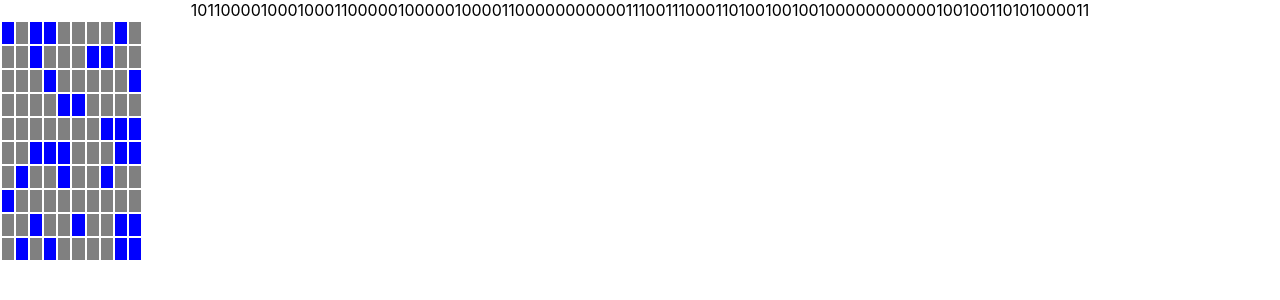
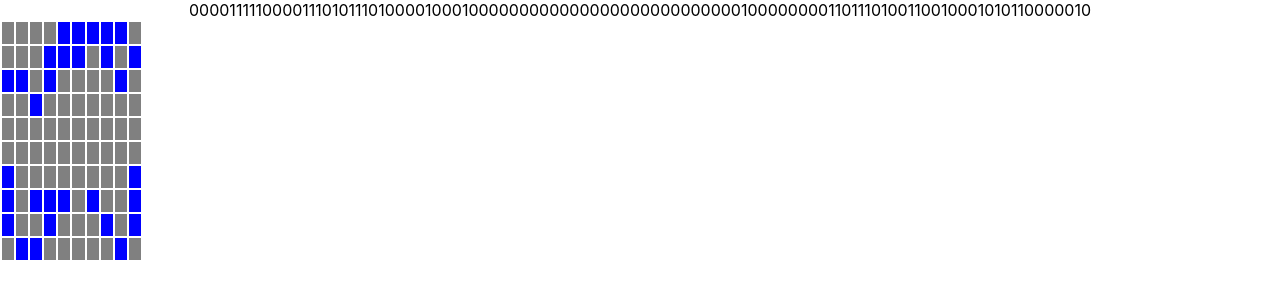
Before and after one commit to OmriS1996/game-of-life, a React (Create React App) app: page / in a window 1280 px wide. Both pictures are taken after a click on the button "Start Game". Shown: the top 300 px of the page. Built offline with nearby package versions, Linux system fonts and the light colour scheme.

Commit message:
MVP!
working mvp with the ability to change the size and the starting precentage of cells, needs some code cleanup

```diff
--- a/src/Components/Engine/Conway Rules/ConwayRules.jsx
+++ b/src/Components/Engine/Conway Rules/ConwayRules.jsx
@@ -1,6 +1,6 @@
 export default function ConwayRules(array) {
   console.log(array);
-  let nextArray = [];
+  let nextArray = [[]];
 
   for (let i = 0; i < array.length; i++) {
     for (let k = 0; k < array[i].length; k++) {
@@ -15,12 +15,15 @@ export default function ConwayRules(array) {
           y <= Math.min(k + 1, array.length - 1);
           y++
         ) {
-          if (x !== i && y !== k) {
+          let isCurrentLocation = x === i && y === k;
+          if (!isCurrentLocation) {
             value += array[x][y];
           }
         }
       }
-
+      if (nextArray[i] === undefined) {
+        nextArray[i] = [];
+      }
       if (array[i][k] === 1 && value >= 2 && value <= 3) {
         nextArray[i][k] = 1;
       } else if (array[i][k] === 0 && value === 3) {
@@ -30,6 +33,6 @@ export default function ConwayRules(array) {
       }
     }
   }
-
+  console.log(nextArray);
   return nextArray;
 }
--- a/src/Components/Engine/GenZero.jsx
+++ b/src/Components/Engine/GenZero.jsx
@@ -21,6 +21,5 @@ export default function GenZero(rulesObject) {
     }
     mainArray[i] = row;
   }
-  console.log(mainArray);
   return mainArray;
 }
--- a/src/Components/Grid/Grid.css
+++ b/src/Components/Grid/Grid.css
@@ -0,0 +1,4 @@
+.item {
+  width: 1px;
+  height: 1px;
+}
--- a/src/Components/Grid/Grid.jsx
+++ b/src/Components/Grid/Grid.jsx
@@ -5,14 +5,19 @@ import { useEffect, useState } from "react";
 
 export default function Grid(props) {
   const [mainArray, setMainArray] = useState([[]]);
+  const [generation, setGeneration] = useState(0);
 
   useEffect(() => {
     if (mainArray.length <= 1) {
       let temp2DArray = [[]];
+      let tempGeneration = 0;
       temp2DArray = GenZero(props.gameRules);
-      console.log(temp2DArray);
       setMainArray(temp2DArray);
-      //ConwayRules(temp2DArray);
+      setInterval(() => {
+        temp2DArray = ConwayRules(temp2DArray);
+        setMainArray(temp2DArray);
+        setGeneration(tempGeneration++);
+      }, 500);
     }
   });
 
```
Also changed, not shown: src/Components/Engine/Main Switch/MainSwitch.jsx (+11 -0 lines).
